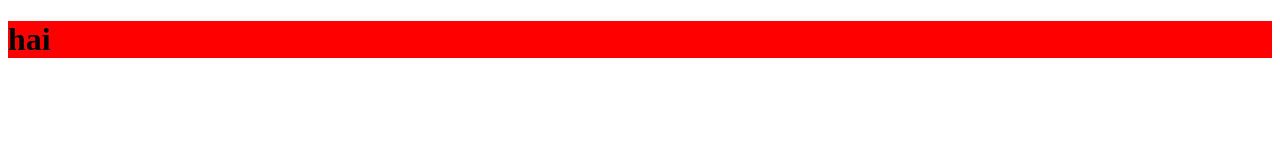
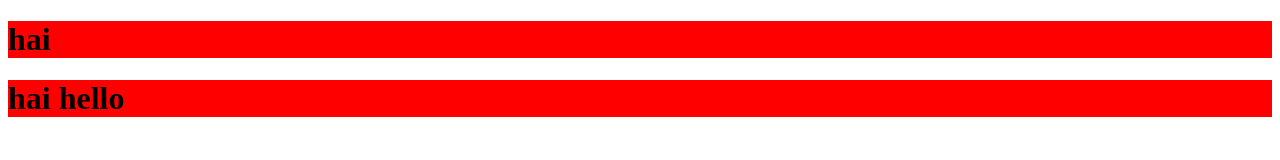
Before and after one commit to brahmaiah215255/demo_test, a plain HTML site: page index.html in a window 1280 px wide. Drawn offline with Linux system fonts and the light colour scheme.

Commit message:
modified text

```diff
--- a/index.html
+++ b/index.html
@@ -5,5 +5,6 @@
 </head>
 <body>
 <h1 style="background-color: red;">hai</h1>
+<h1 style="background-color: red;">hai hello</h1>
 </body>
 </html>
```
